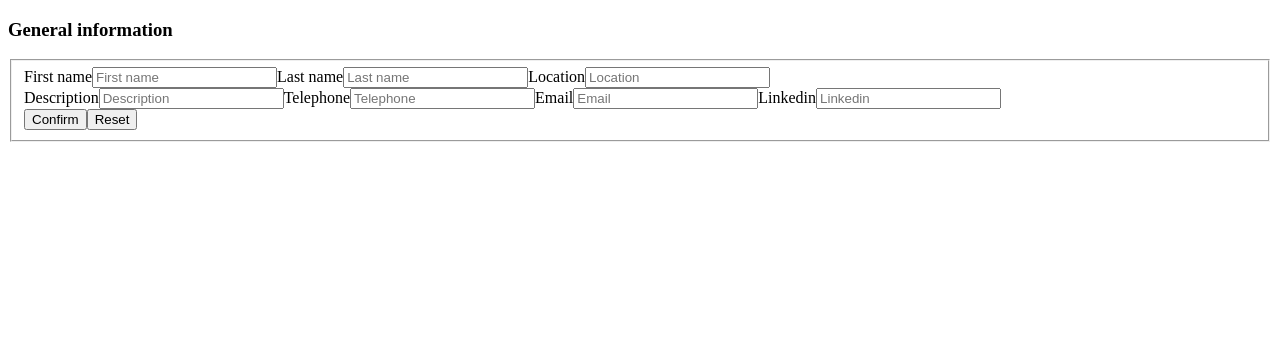
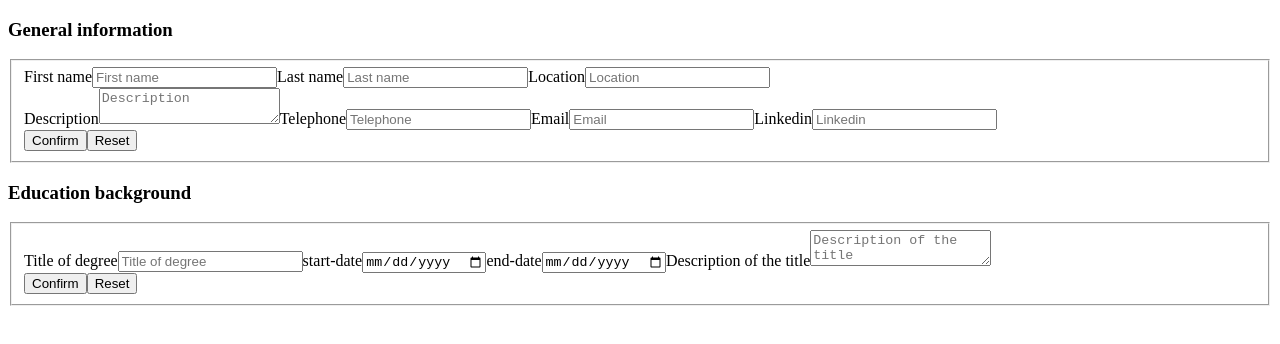
Before and after one commit to juan-est145/Cv-maker, a React (Vite) app: page / in a window 1280 px wide. Shown: the top 344 px of the page. Built offline with nearby package versions, Linux system fonts and the light colour scheme.

Commit message:
Added education background

```diff
--- /dev/null
+++ b/src/components/form/education.jsx
@@ -0,0 +1,33 @@
+import FormSection from "./formSection";
+
+export default function Education() {
+	const studyInformation = [{
+		label: "study-title",
+		input: "text",
+		content: "Title of degree"
+	}, {
+		label: "start-date",
+		input: "date",
+		content: "start-date"
+	}, {
+		label: "end-date",
+		input: "date",
+		content: "end-date"
+	}, {
+		label: "description",
+		input: "area-text",
+		content: "Description of the title"
+	}]
+
+	return (
+		<>
+			<h3>Education background</h3>
+			<form action="post"></form>
+			<fieldset>
+				<FormSection information={studyInformation}></FormSection>
+				<button>Confirm</button>
+				<button>Reset</button>
+			</fieldset>
+		</>
+	)
+}
--- a/src/components/form/form.jsx
+++ b/src/components/form/form.jsx
@@ -1,9 +1,11 @@
 import GeneralInfo from "./generalInfo"
+import Education from "./education"
 
 export default function Form() {
 	return (
 		<aside>
 			<GeneralInfo></GeneralInfo>
+			<Education></Education>
 		</aside>
 	)
 }
--- a/src/components/form/formSection.jsx
+++ b/src/components/form/formSection.jsx
@@ -2,9 +2,15 @@ export default function FormSection({ information }) {
 	return (
 		<div>
 			{information.map((element) =>
+				element.label !== "description" ?
 				<>
 					<label htmlFor={element.label}>{element.content}</label>
 					<input type={element.input} placeholder={element.content} id={element.label} />
+				</>
+				:
+				<>
+					<label htmlFor={element.label}>{element.content}</label>
+					<textarea type={element.input} placeholder={element.content} id={element.label} />
 				</>
 			)}
 		</div>
```
